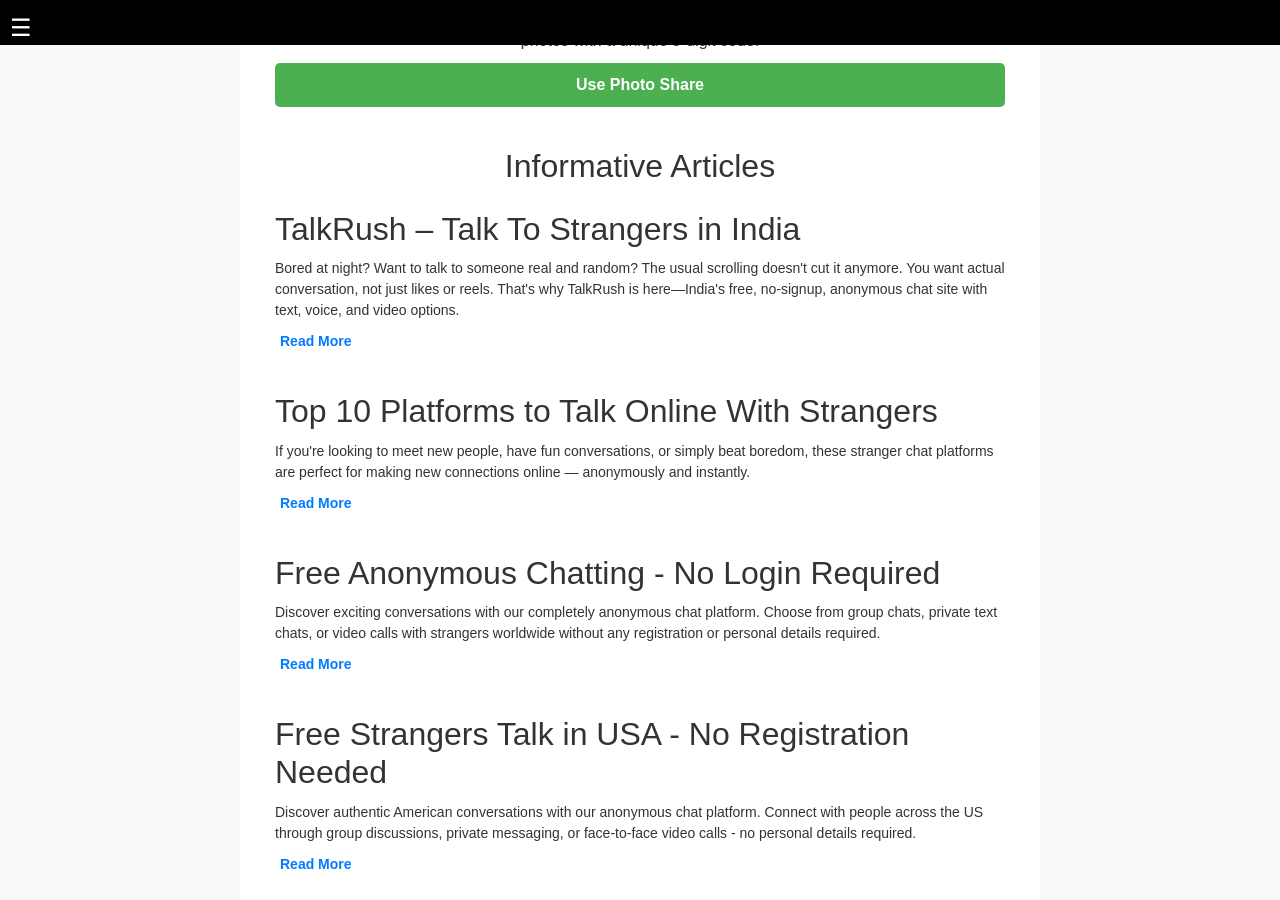
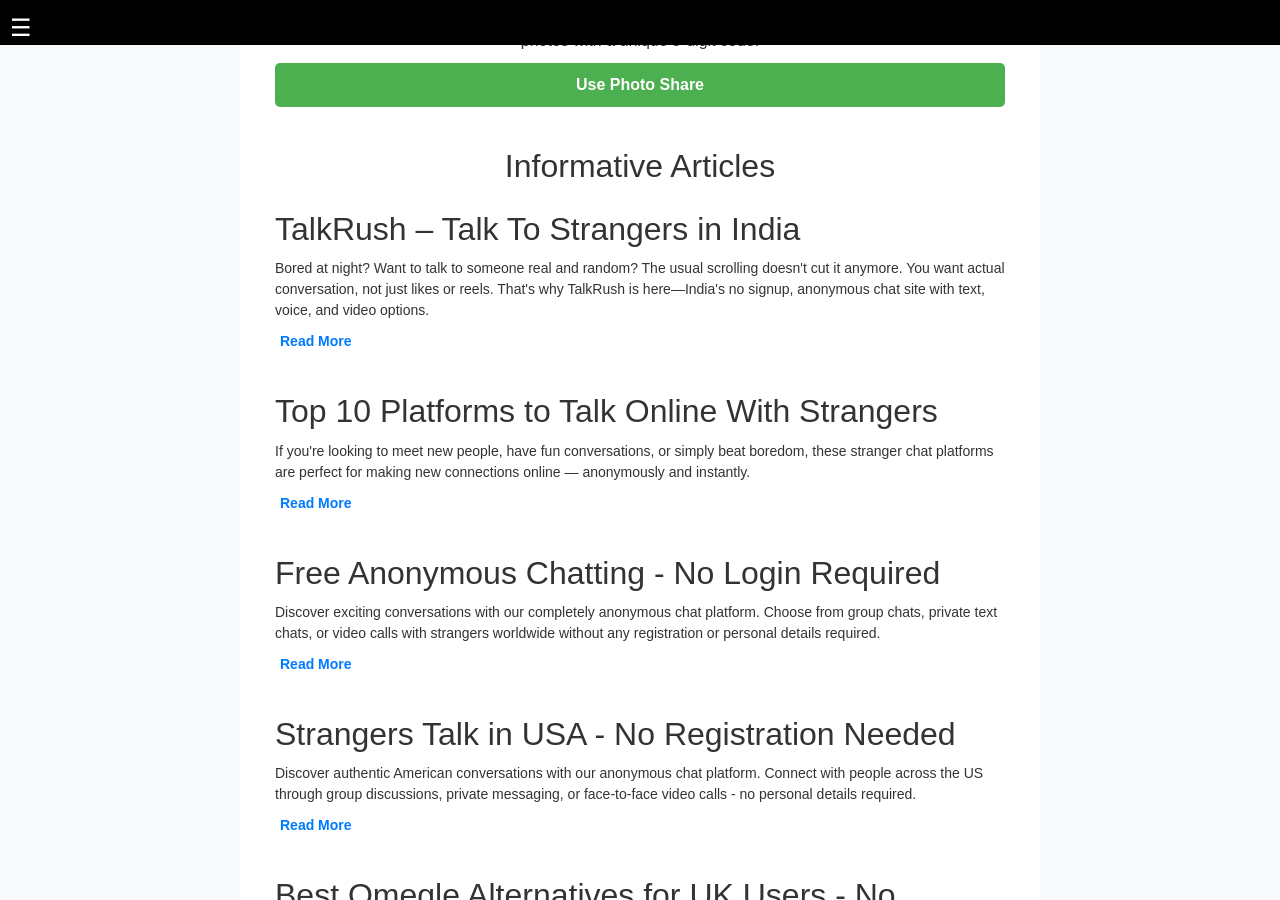
Before and after one commit to shkumaraman/shkumaraman.github.io, a Jekyll site: the page built from index.html, in a window 1280 px wide and 900 px high, scrolled down 3973 px. Built offline with Jekyll 4.4.1, drawn with Linux system fonts in a browser that asks for light colours.

Commit message:
Update index.html

```diff
--- a/index.html
+++ b/index.html
@@ -531,7 +531,7 @@
 
   <div class="content">
     <h2>TalkRush – Talk To Strangers in India</h2>
-    <p>Bored at night? Want to talk to someone real and random? The usual scrolling doesn't cut it anymore. You want actual conversation, not just likes or reels. That's why TalkRush is here—India's free, no‑signup, anonymous chat site with text, voice, and video options.</p>
+    <p>Bored at night? Want to talk to someone real and random? The usual scrolling doesn't cut it anymore. You want actual conversation, not just likes or reels. That's why TalkRush is here—India's no signup, anonymous chat site with text, voice, and video options.</p>
     <a href="page/talk-to-strangers-india.html" class="read-more">Read More</a>
   </div>
 
@@ -548,7 +548,7 @@
   </div>
 
   <div class="content">
-    <h2>Free Strangers Talk in USA - No Registration Needed</h2>
+    <h2>Strangers Talk in USA - No Registration Needed</h2>
     <p>Discover authentic American conversations with our anonymous chat platform. Connect with people across the US through group discussions, private messaging, or face-to-face video calls - no personal details required.</p>
     <a href="page/chat-with-strangers-usa.html" class="read-more">Read More</a>
   </div>
```
